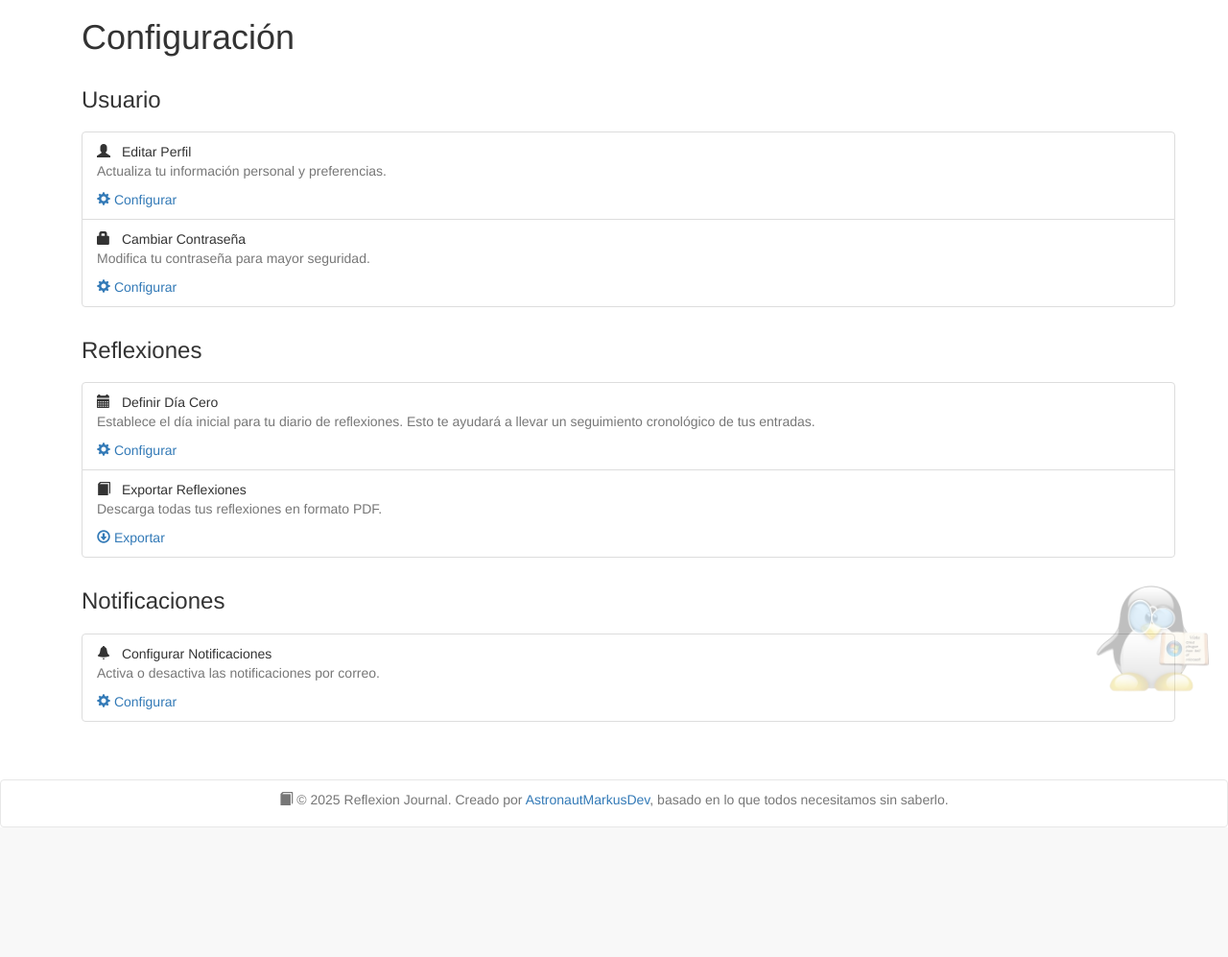
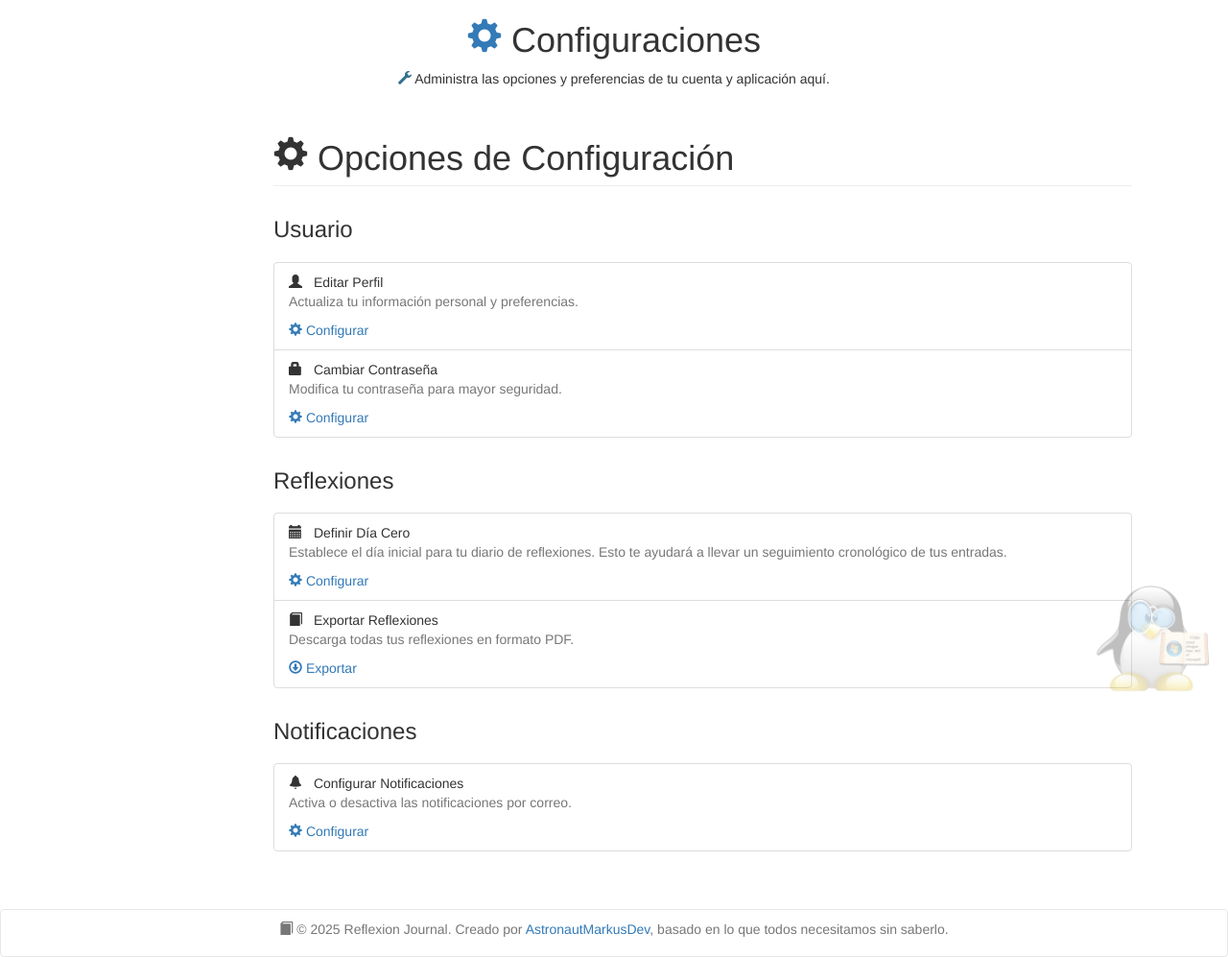
Before and after one commit to AstronautMarkus/reflexion-journal, a Flask app: page /journal/settings in a window 1280 px wide. Shown: the part 51-1048 px from the top of the page at 96% size. Before the commit the page ends 913 px from the top, so only its background shows below. Run offline with Flask 3, Linux system fonts and the light colour scheme; the visitor is signed in with stand-in values (Sample User, id 1); some libraries are stand-ins or nearby versions.

Commit message:
feat: add headers and descriptions to various pages for improved user guidance

```diff
--- a/reflexion-journal/app/templates/reflections/reflection_detail.html
+++ b/reflexion-journal/app/templates/reflections/reflection_detail.html
@@ -1,6 +1,12 @@
 {% extends 'base/base.html' %}
 {% block title %}Detalle de Reflexión - Reflexion Journal{% endblock %}
 {% block content %}
+<div class="row">
+  <div class="col-xs-12 text-center">
+    <h1><span class="glyphicon glyphicon-eye-open text-primary"></span> Detalle de Reflexión</h1>
+    <p><span class="glyphicon glyphicon-dashboard text-info"></span> Consulta la información completa de tu reflexión seleccionada.</p>
+  </div>
+</div>
 <div class="container">
     <h2 class="page-header">
       <span class="glyphicon glyphicon-eye-open" aria-hidden="true"></span>
--- a/reflexion-journal/app/templates/reflections/reflections_list.html
+++ b/reflexion-journal/app/templates/reflections/reflections_list.html
@@ -1,6 +1,12 @@
 {% extends 'base/base.html' %}
 {% block title %}Mis Reflexiones - Reflexion Journal{% endblock %}
 {% block content %}
+<div class="row">
+  <div class="col-xs-12 text-center">
+    <h1><span class="glyphicon glyphicon-list-alt text-primary"></span> Lista de Reflexiones</h1>
+    <p><span class="glyphicon glyphicon-dashboard text-info"></span> Aquí puedes ver todas tus reflexiones registradas y acceder a cada una de ellas.</p>
+  </div>
+</div>
 <h1>
   <span class="glyphicon glyphicon-list-alt" aria-hidden="true"></span>
   Mis reflexiones
--- a/reflexion-journal/app/templates/reflections/write_reflection.html
+++ b/reflexion-journal/app/templates/reflections/write_reflection.html
@@ -1,6 +1,12 @@
 {% extends 'base/base.html' %}
 {% block title %}Escribir Reflexión - Reflexion Journal{% endblock %}
 {% block content %}
+<div class="row">
+  <div class="col-xs-12 text-center">
+    <h1><span class="glyphicon glyphicon-pencil text-primary"></span> Escribir Reflexión</h1>
+    <p><span class="glyphicon glyphicon-dashboard text-info"></span> Comparte tus pensamientos y experiencias del día en tu diario personal.</p>
+  </div>
+</div>
 <div class="container">
   <div class="row">
     <div class="col-sm-9 col-md-9 main">
--- a/reflexion-journal/app/templates/settings/settings.html
+++ b/reflexion-journal/app/templates/settings/settings.html
@@ -2,9 +2,18 @@
 {% block title %}Configuración - Reflexion Journal{% endblock %}
 
 {% block content %}
-<div class="container">
-  <h1>Configuración</h1>
-
+<div class="container-fluid">
+  <div class="row">
+    <div class="col-xs-12 text-center">
+      <h1><span class="glyphicon glyphicon-cog text-primary"></span> Configuraciones</h1>
+      <p><span class="glyphicon glyphicon-wrench text-info"></span> Administra las opciones y preferencias de tu cuenta y aplicación aquí.</p>
+    </div>
+  </div>
+  <div class="col-sm-9 col-sm-offset-3 col-md-10 col-md-offset-2 main">
+    <h1 class="page-header">
+      <span class="glyphicon glyphicon-cog" aria-hidden="true"></span>
+      Opciones de Configuración
+    </h1>
     <h3 style="margin-top:32px;">Usuario</h3>
     <ul class="list-group mb-4" style="margin-top:20px;">
       <li class="list-group-item">
@@ -57,4 +66,5 @@
       </li>
     </ul>
   </div>
+</div>
 {% endblock %}
```
Also changed, not shown: reflexion-journal/app/templates/journal/dashboard.html (+15 -5 lines), reflexion-journal/app/templates/journal/profile.html (+8 -0 lines). Lines whose indentation alone changed are shown as unchanged.
